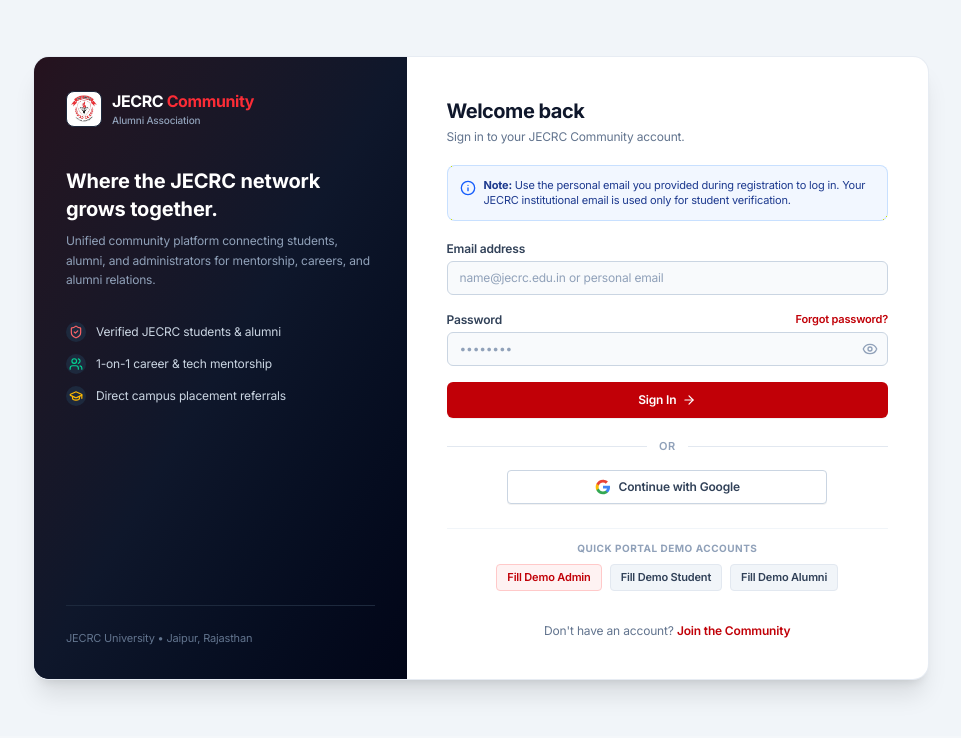
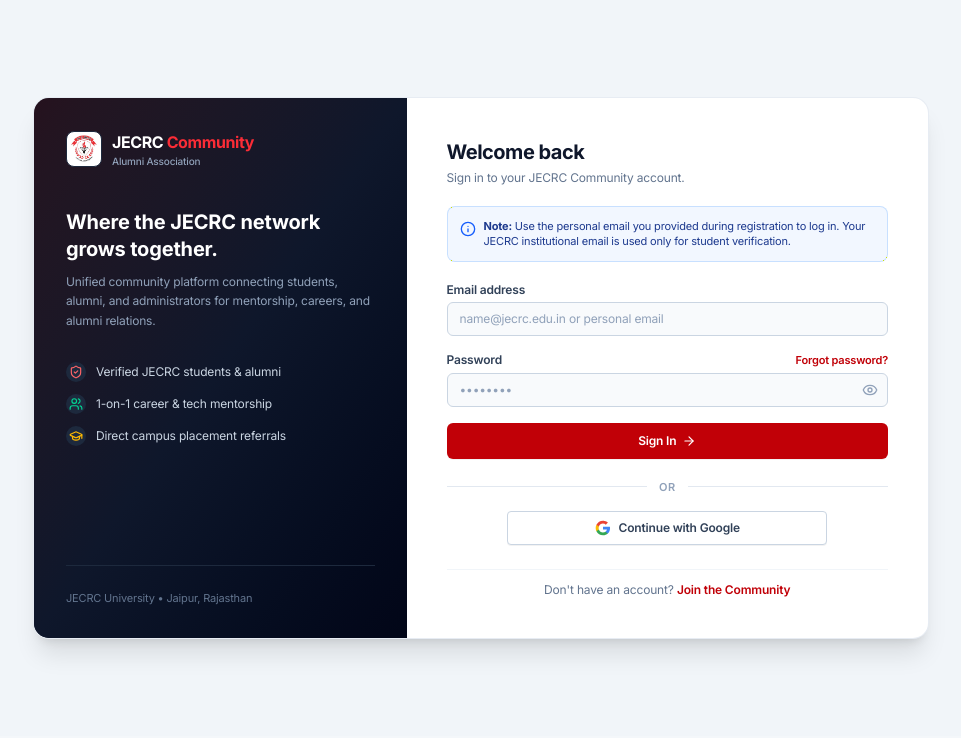
Before and after one commit to rajkumarsoni256/Alumni-Portal-, a React (Vite) app in the folder frontend/: page /login in a window 1280 px wide. Shown: the top 738 px of the page, without its empty margins (159-1120 px from the left). Built offline with nearby package versions, Linux system fonts and the light colour scheme; no server answers.

Commit message:
chore: remove Quick Portal Demo Accounts from LoginPage for production

```diff
--- a/frontend/src/pages/auth/LoginPage.jsx
+++ b/frontend/src/pages/auth/LoginPage.jsx
@@ -328,53 +328,8 @@
             </div>
           </div>
 
-          {/* Quick Demo Login Fill Buttons */}
-          <div className="pt-3 border-t border-slate-100 space-y-2">
-            <span className="text-[10px] font-bold text-slate-400 uppercase tracking-wider block text-center">
-              Quick Portal Demo Accounts
-            </span>
-            <div className="flex items-center justify-center gap-2">
-              <button
-                type="button"
-                onClick={() => {
-                  setEmail('admin@jecrc.ac.in');
-                  setPassword('AdminPassword@123');
-                  setErrors({});
-                  setErrorMessage('');
-                }}
-                className="px-2.5 py-1 rounded text-[11px] font-semibold text-red-700 bg-red-50 hover:bg-red-100 border border-red-200 transition-colors cursor-pointer"
-              >
-                Fill Demo Admin
-              </button>
-              <button
-                type="button"
-                onClick={() => {
-                  setEmail('student@jecrc.ac.in');
-                  setPassword('StudentPassword@123');
-                  setErrors({});
-                  setErrorMessage('');
-                }}
-                className="px-2.5 py-1 rounded text-[11px] font-semibold text-slate-700 bg-slate-100 hover:bg-slate-200 border border-slate-200 transition-colors cursor-pointer"
-              >
-                Fill Demo Student
-              </button>
-              <button
-                type="button"
-                onClick={() => {
-                  setEmail('alumni@jecrc.ac.in');
-                  setPassword('AlumniPassword@123');
-                  setErrors({});
-                  setErrorMessage('');
-                }}
-                className="px-2.5 py-1 rounded text-[11px] font-semibold text-slate-700 bg-slate-100 hover:bg-slate-200 border border-slate-200 transition-colors cursor-pointer"
-              >
-                Fill Demo Alumni
-              </button>
-            </div>
-          </div>
-
           {/* Footer Register Link */}
-          <div className="pt-2 text-center text-xs text-slate-500">
+          <div className="pt-3 border-t border-slate-100 text-center text-xs text-slate-500">
             Don't have an account?{' '}
             <Link to="/register" className="text-red-700 font-semibold hover:underline">
               Join the Community
```
